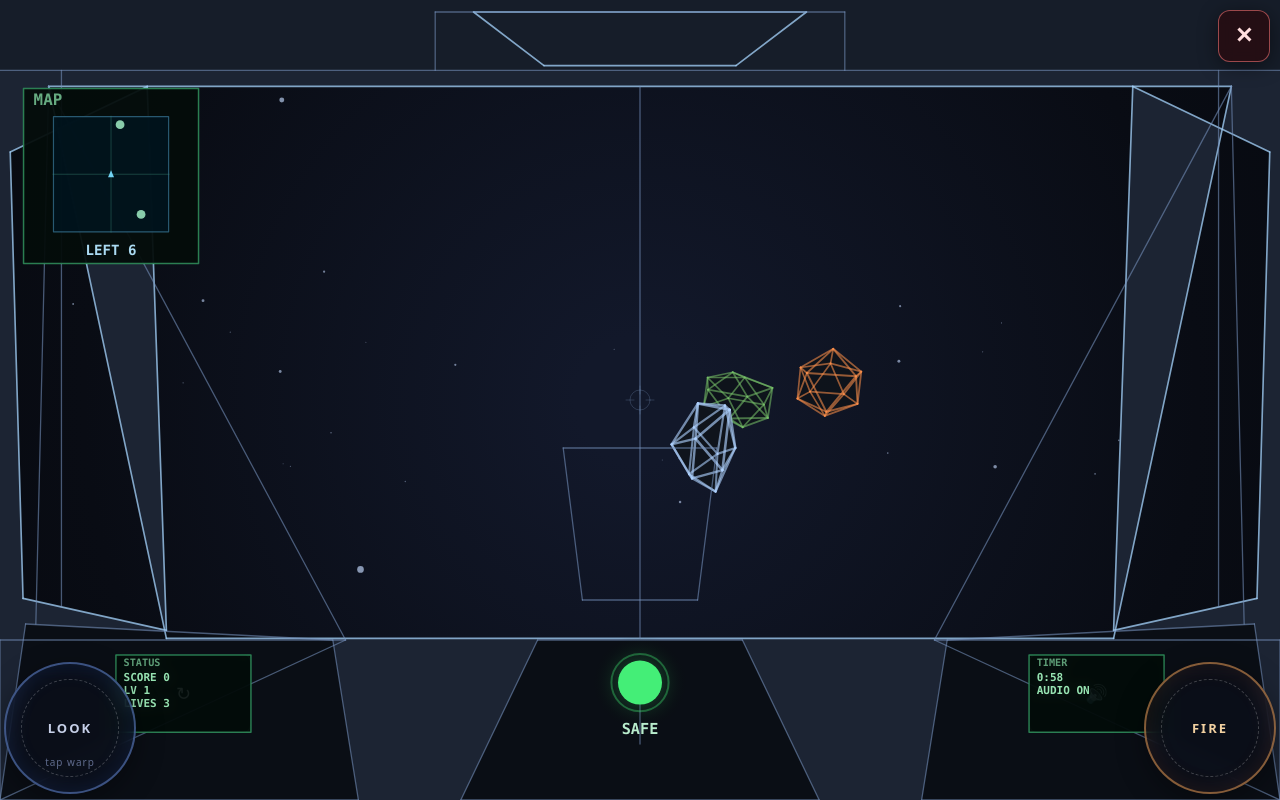
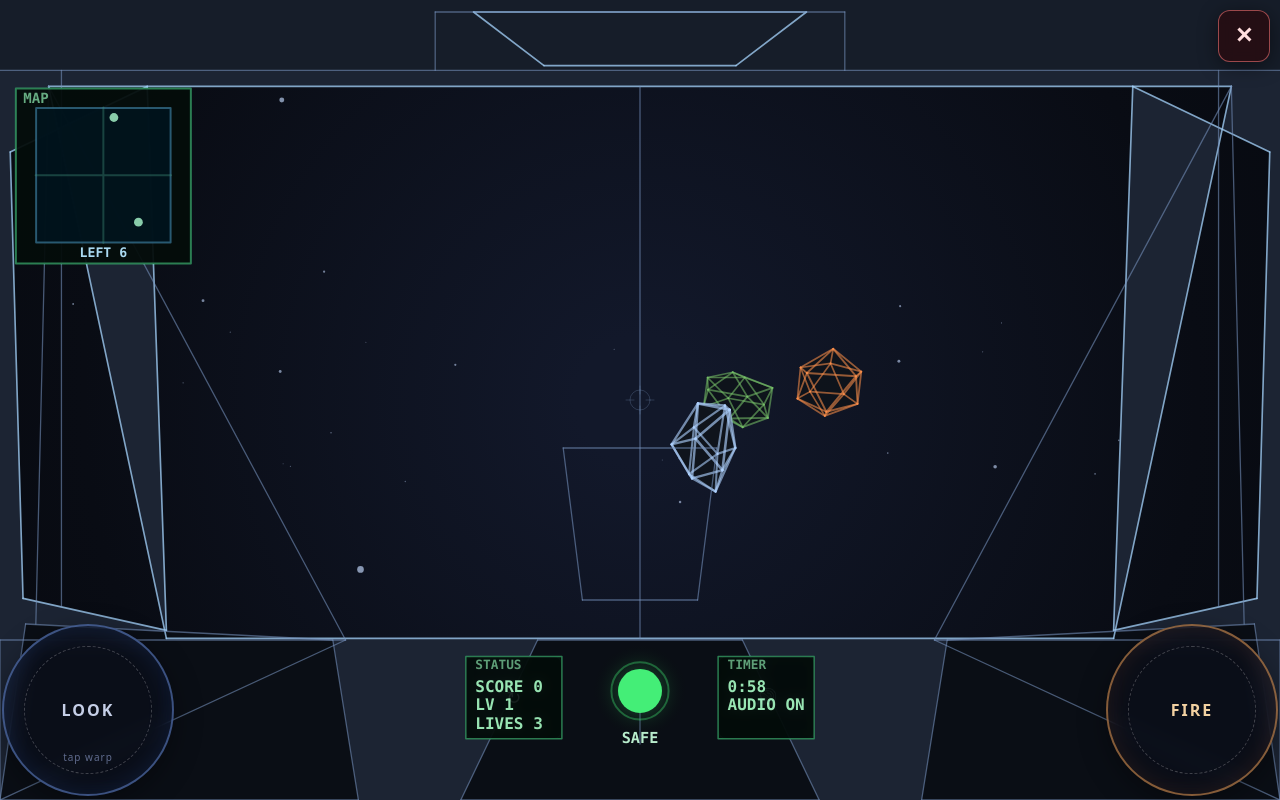
Before and after one commit to kagemushyabot/WebGame, a plain HTML site: page index.html in a window 1280 px wide. Both pictures are taken after a click on the button "START". Drawn offline with Linux system fonts and the light colour scheme.

Commit message:
Center tight equal STATUS/TIMER panels; enlarge touch pads.

```diff
--- a/css/game.css
+++ b/css/game.css
@@ -119,16 +119,19 @@ button.start:active { transform: scale(0.95); background: #2a5fcc; }
 .touch-pad--look { left: max(8px, env(safe-area-inset-left, 0px), 2vw); }
 .touch-pad--fire { right: max(8px, env(safe-area-inset-right, 0px), 2vw); border-color: rgba(255, 170, 90, 0.5); box-shadow: inset 0 0 24px rgba(255, 120, 40, 0.1), 0 8px 28px rgba(0, 0, 0, 0.35); }
 html.cockpit-ui .touch-pad {
-  bottom: max(6px, env(safe-area-inset-bottom, 0px));
-  width: clamp(92px, 24vw, 132px);
-  height: clamp(92px, 24vw, 132px);
+  bottom: max(4px, env(safe-area-inset-bottom, 0px));
+  width: clamp(112px, 30vmin, 172px);
+  height: clamp(112px, 30vmin, 172px);
   z-index: 48;
 }
 html.cockpit-ui .touch-pad--look {
-  left: max(4px, env(safe-area-inset-left, 0px));
+  left: max(2px, env(safe-area-inset-left, 0px));
 }
 html.cockpit-ui .touch-pad--fire {
-  right: max(4px, env(safe-area-inset-right, 0px));
+  right: max(2px, env(safe-area-inset-right, 0px));
+}
+html.cockpit-ui .touch-pad__label {
+  font-size: clamp(12px, 3.2vmin, 16px);
 }
 .touch-pad__ring {
   position: absolute;
--- a/js/cockpitUi.js
+++ b/js/cockpitUi.js
@@ -9,49 +9,51 @@ function formatTime(sec) {
 
 const FONT = 'ui-monospace, SFMono-Regular, Menlo, Consolas, monospace';
 
-function fitLinesFont(ctx, lines, maxWidth, maxTextHeight, preferredPx) {
-  let fs = preferredPx;
-  while (fs >= 9) {
-    ctx.font = `700 ${fs}px ${FONT}`;
-    const widthOk = lines.every(l => ctx.measureText(l).width <= maxWidth);
-    const heightOk = lines.length * fs * 1.22 <= maxTextHeight;
-    if (widthOk && heightOk) return fs;
-    fs -= 1;
-  }
-  return fs;
+function measureTextBox(ctx, title, lines, vmin) {
+  const titleFs = Math.max(9, vmin * 0.016);
+  const bodyFs = Math.max(11, vmin * 0.02);
+  ctx.font = `600 ${titleFs}px ${FONT}`;
+  const titleW = ctx.measureText(title).width;
+  ctx.font = `700 ${bodyFs}px ${FONT}`;
+  let maxW = titleW;
+  for (const line of lines) maxW = Math.max(maxW, ctx.measureText(line).width);
+  const padX = 10;
+  const padY = 6;
+  const titleBand = titleFs * 1.25;
+  const bodyH = lines.length * bodyFs * 1.15;
+  return {
+    w: maxW + padX * 2,
+    h: titleBand + bodyH + padY * 2,
+    bodyFs,
+    titleFs,
+    padX,
+    padY,
+    titleBand
+  };
 }
 
-function drawPanel(ctx, x, y, ww, hh, title) {
+function drawPanelTight(ctx, x, y, ww, hh, title, titleFs) {
   ctx.fillStyle = 'rgba(4, 12, 10, 0.94)';
   ctx.fillRect(x, y, ww, hh);
   ctx.strokeStyle = 'rgba(75, 220, 140, 0.55)';
   ctx.lineWidth = 1.5;
   ctx.strokeRect(x + 0.5, y + 0.5, ww - 1, hh - 1);
-  if (!title) return;
-  const titleFs = Math.min(Math.max(10, hh * 0.13), ww * 0.09);
   ctx.fillStyle = 'rgba(120, 200, 150, 0.85)';
   ctx.font = `600 ${titleFs}px ${FONT}`;
   ctx.textAlign = 'left';
   ctx.textBaseline = 'alphabetic';
-  ctx.fillText(title, x + ww * 0.06, y + titleFs * 1.1);
+  ctx.fillText(title, x + 10, y + titleFs * 1.05);
 }
 
-function drawPanelLines(ctx, x, y, ww, hh, lines, title) {
-  drawPanel(ctx, x, y, ww, hh, title);
-  const padX = ww * 0.06;
-  const innerW = ww - padX * 2;
-  const titleBand = title ? hh * 0.2 : hh * 0.1;
-  const bottomPad = hh * 0.06;
-  const textH = hh - titleBand - bottomPad;
-  const preferred = Math.max(11, Math.min(ww, hh) * 0.12);
-  const fs = fitLinesFont(ctx, lines, innerW, textH, preferred);
+function drawPanelLinesTight(ctx, x, y, box, lines, title) {
+  drawPanelTight(ctx, x, y, box.w, box.h, title, box.titleFs);
   ctx.fillStyle = 'rgba(170, 255, 200, 0.98)';
   ctx.textAlign = 'left';
   ctx.textBaseline = 'alphabetic';
-  ctx.font = `700 ${fs}px ${FONT}`;
-  const gap = Math.min(fs * 1.2, textH / lines.length);
-  const startY = y + titleBand + fs * 0.95;
-  lines.forEach((line, i) => ctx.fillText(line, x + padX, startY + i * gap));
+  ctx.font = `700 ${box.bodyFs}px ${FONT}`;
+  const startY = y + box.titleBand + box.bodyFs * 0.1;
+  const gap = box.bodyFs * 1.15;
+  lines.forEach((line, i) => ctx.fillText(line, x + box.padX, startY + gap * (i + 1)));
 }
 
 function threatColors(level, frame) {
@@ -93,16 +95,23 @@ function drawBeacon(ctx, cx, cy, threat, frame, vmin) {
 }
 
 function drawRadarSquare(ctx, x, y, size, ui) {
-  drawPanel(ctx, x, y, size, size, 'MAP');
-  const titleBand = size * 0.14;
-  const footerBand = size * 0.14;
-  const mapSize = size - titleBand - footerBand - size * 0.06;
+  const titleFs = Math.max(9, size * 0.08);
+  ctx.fillStyle = 'rgba(4, 12, 10, 0.94)';
+  ctx.fillRect(x, y, size, size);
+  ctx.strokeStyle = 'rgba(75, 220, 140, 0.55)';
+  ctx.strokeRect(x + 0.5, y + 0.5, size - 1, size - 1);
+  ctx.fillStyle = 'rgba(120, 200, 150, 0.85)';
+  ctx.font = `600 ${titleFs}px ${FONT}`;
+  ctx.textAlign = 'left';
+  ctx.fillText('MAP', x + 8, y + titleFs * 1.1);
+  const titleBand = titleFs * 1.25;
+  const footerBand = titleFs * 1.2;
+  const mapSize = size - titleBand - footerBand - 6;
   const mx = x + (size - mapSize) / 2;
-  const my = y + titleBand + size * 0.02;
+  const my = y + titleBand + 2;
   ctx.fillStyle = 'rgba(0, 20, 30, 0.88)';
   ctx.fillRect(mx, my, mapSize, mapSize);
   ctx.strokeStyle = 'rgba(80, 160, 200, 0.5)';
-  ctx.lineWidth = 1.2;
   ctx.strokeRect(mx + 0.5, my + 0.5, mapSize - 1, mapSize - 1);
   const cx = mx + mapSize / 2;
   const cy = my + mapSize / 2;
@@ -111,20 +120,12 @@ function drawRadarSquare(ctx, x, y, size, ui) {
   const cosy = Math.cos(yaw);
   const siny = Math.sin(yaw);
   ctx.strokeStyle = 'rgba(60, 140, 120, 0.4)';
-  ctx.lineWidth = 1;
   ctx.beginPath();
   ctx.moveTo(cx, my);
   ctx.lineTo(cx, my + mapSize);
   ctx.moveTo(mx, cy);
   ctx.lineTo(mx + mapSize, cy);
   ctx.stroke();
-  ctx.fillStyle = 'rgba(120, 220, 255, 0.95)';
-  ctx.beginPath();
-  ctx.moveTo(cx, cy - 4);
-  ctx.lineTo(cx - 3, cy + 3);
-  ctx.lineTo(cx + 3, cy + 3);
-  ctx.closePath();
-  ctx.fill();
   for (const a of ui.asteroids) {
     const lx = a.x * cosy - a.z * siny;
     const lz = a.x * siny + a.z * cosy;
@@ -132,60 +133,69 @@ function drawRadarSquare(ctx, x, y, size, ui) {
     const py = cy + lz * scale;
     if (px < mx || px > mx + mapSize || py < my || py > my + mapSize) continue;
     ctx.fillStyle = a.kind === 'chain' ? '#ff9944' : a.kind === 'balloon' ? '#ff88cc' : '#88ccaa';
-    const dot = Math.max(2, 2 + a.size * 0.8);
     ctx.beginPath();
-    ctx.arc(px, py, dot, 0, Math.PI * 2);
+    ctx.arc(px, py, Math.max(2, 2 + a.size * 0.8), 0, Math.PI * 2);
     ctx.fill();
   }
-  const footFs = fitLinesFont(ctx, [`LEFT ${ui.asteroidCount}`], size * 0.88, size * 0.12, size * 0.08);
   ctx.fillStyle = 'rgba(180, 230, 255, 0.95)';
-  ctx.font = `700 ${footFs}px ${FONT}`;
+  ctx.font = `700 ${Math.max(10, size * 0.075)}px ${FONT}`;
   ctx.textAlign = 'center';
-  ctx.fillText(`LEFT ${ui.asteroidCount}`, x + size / 2, y + size - footerBand * 0.35);
+  ctx.fillText(`LEFT ${ui.asteroidCount}`, x + size / 2, y + size - footerBand * 0.4);
 }
 
-function consoleLayout(w, h) {
+function panelLines(ui) {
+  return {
+    status: [`SCORE ${ui.score}`, `LV ${ui.level}`, `LIVES ${ui.lives}`],
+    timer: [formatTime(ui.timeLeft), ui.muted ? 'AUDIO OFF' : 'AUDIO ON']
+  };
+}
+
+function consoleLayout(ctx, w, h, ui) {
   const vmin = Math.min(w, h);
-  const margin = w * 0.018;
-  const rowY = h * CONSOLE_TOP + h * 0.018;
-  const rowH = Math.max(h * 0.098, vmin * 0.095);
-  const padReserve = vmin * 0.21;
-  const sideW = Math.min(vmin * 0.17, w * 0.155);
-  const statusX = margin + padReserve * 0.55;
-  const timerX = w - margin - padReserve * 0.55 - sideW;
+  const margin = w * 0.012;
+  const lines = panelLines(ui);
+  const m1 = measureTextBox(ctx, 'STATUS', lines.status, vmin);
+  const m2 = measureTextBox(ctx, 'TIMER', lines.timer, vmin);
+  const panelW = Math.max(m1.w, m2.w);
+  const panelH = Math.max(m1.h, m2.h);
+  const beaconHalf = vmin * 0.075;
+  const innerGap = vmin * 0.022;
+  const rowY = h * CONSOLE_TOP + h * 0.02;
+  const statusX = w * 0.5 - beaconHalf - innerGap - panelW;
+  const timerX = w * 0.5 + beaconHalf + innerGap;
   const radarSize = Math.min(vmin * 0.24, w * 0.26, h * 0.22);
   const radarY = h * 0.11;
-  return { margin, rowY, rowH, sideW, statusX, timerX, vmin, radarSize, radarY, padReserve };
+  const box = { w: panelW, h: panelH, bodyFs: Math.max(m1.bodyFs, m2.bodyFs), titleFs: m1.titleFs, padX: m1.padX, padY: m1.padY, titleBand: m1.titleBand };
+  return { margin, rowY, statusX, timerX, panelW, panelH, box, vmin, radarSize, radarY };
 }
 
 /** Cockpit-mounted HUD: stats, timer, radar, proximity beacon. */
 export function drawCockpitInstruments(ctx, w, h, ui) {
-  const L = consoleLayout(w, h);
+  const L = consoleLayout(ctx, w, h, ui);
+  const lines = panelLines(ui);
+  const beaconX = w * 0.5;
+  const beaconY = L.rowY + L.panelH * 0.42;
 
-  const beaconX = w * 0.5;
-  const beaconY = L.rowY + L.rowH * 0.36;
-
-  drawPanelLines(ctx, L.statusX, L.rowY, L.sideW, L.rowH, [
-    `SCORE ${ui.score}`,
-    `LV ${ui.level}`,
-    `LIVES ${ui.lives}`
-  ], 'STATUS');
-
-  drawPanelLines(ctx, L.timerX, L.rowY, L.sideW, L.rowH, [
-    formatTime(ui.timeLeft),
-    ui.muted ? 'AUDIO OFF' : 'AUDIO ON'
-  ], 'TIMER');
-
+  drawPanelLinesTight(ctx, L.statusX, L.rowY, { ...L.box, w: L.panelW, h: L.panelH }, lines.status, 'STATUS');
+  drawPanelLinesTight(ctx, L.timerX, L.rowY, { ...L.box, w: L.panelW, h: L.panelH }, lines.timer, 'TIMER');
   drawBeacon(ctx, beaconX, beaconY, ui.threat, ui.frame, L.vmin);
-
   drawRadarSquare(ctx, L.margin, L.radarY, L.radarSize, ui);
 }
 
 /** Normalized rects for overlaying HTML controls on console screens. */
-export function cockpitControlLayout(w, h) {
-  const L = consoleLayout(w, h);
+export function cockpitControlLayout(w, h, ui) {
+  const canvas = document.getElementById('game');
+  const cctx = canvas?.getContext('2d');
+  if (!cctx || !ui) {
+    const vmin = Math.min(w, h);
+    return {
+      audio: { left: w * 0.58, top: h * 0.82, width: vmin * 0.14, height: vmin * 0.1 },
+      recenter: { left: w * 0.28, top: h * 0.82, width: vmin * 0.14, height: vmin * 0.1 }
+    };
+  }
+  const L = consoleLayout(cctx, w, h, ui);
   return {
-    audio: { left: L.timerX, top: L.rowY, width: L.sideW, height: L.rowH },
-    recenter: { left: L.statusX, top: L.rowY, width: L.sideW, height: L.rowH }
+    audio: { left: L.timerX, top: L.rowY, width: L.panelW, height: L.panelH },
+    recenter: { left: L.statusX, top: L.rowY, width: L.panelW, height: L.panelH }
   };
 }
--- a/js/game.js
+++ b/js/game.js
@@ -68,7 +68,13 @@ function layoutCockpitControls() {
   const rect = canvas.getBoundingClientRect();
   const w = rect.width;
   const h = rect.height;
-  const L = cockpitControlLayout(w, h);
+  const L = cockpitControlLayout(w, h, {
+    score,
+    level,
+    lives,
+    timeLeft: getLevelTimeLeftSec(),
+    muted: audio.muted
+  });
   const apply = (el, box) => {
     if (!el || !box) return;
     el.style.left = `${box.left}px`;
```
